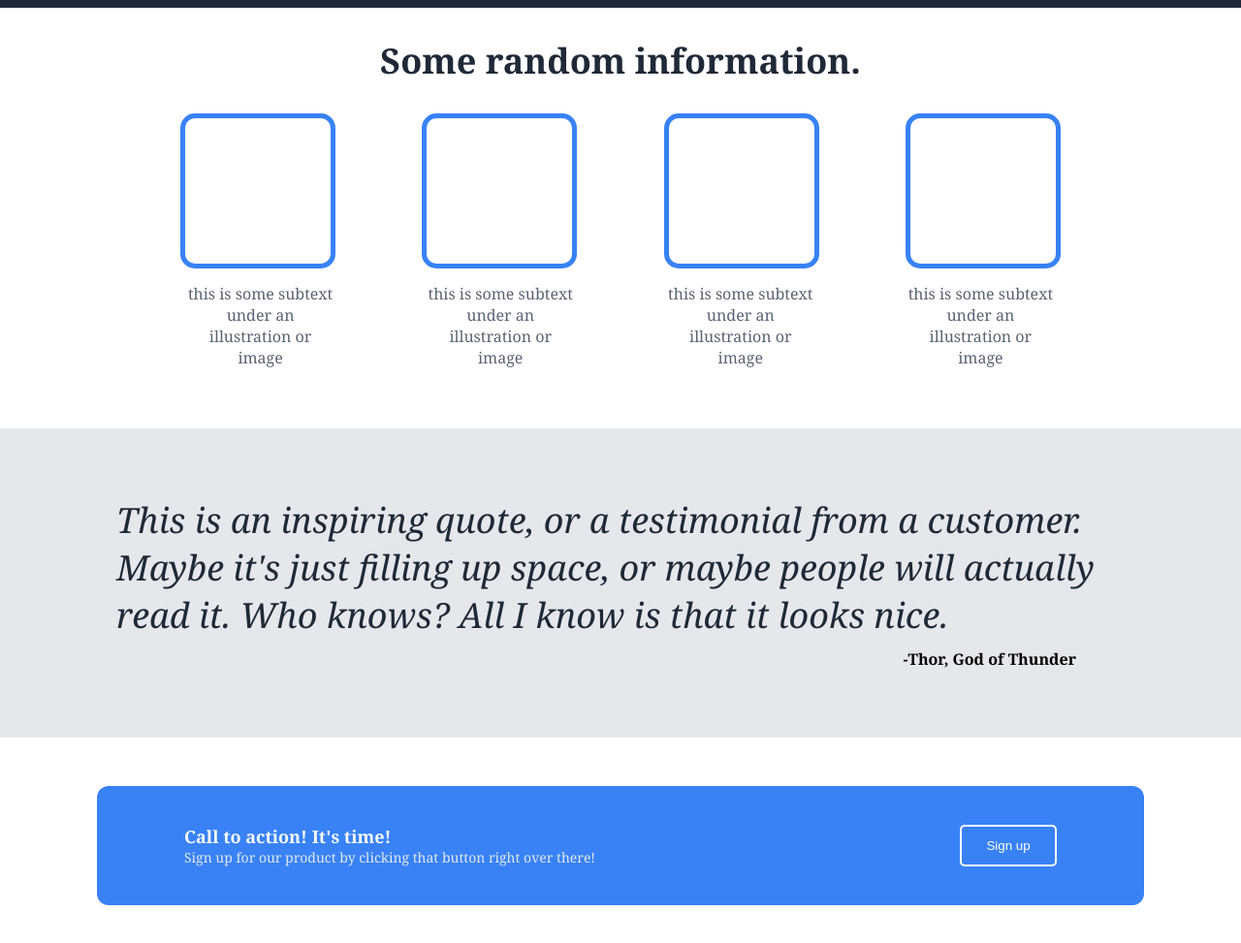
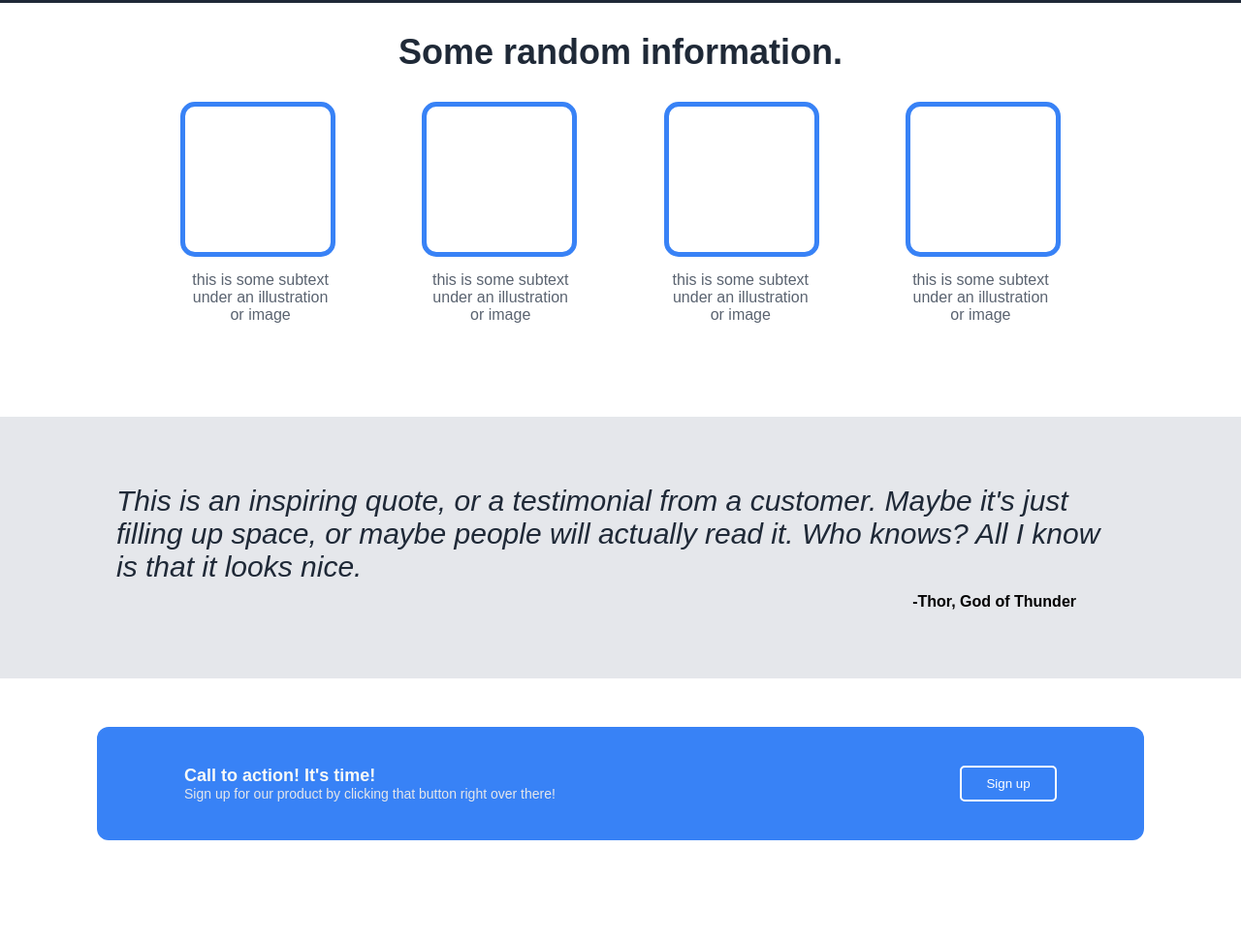
Before and after one commit to JoshSJKim/TOP-Project1-LandingPage, a plain HTML site: page index.html in a window 1280 px wide. Shown: the part 485-1458 px from the top of the page at 97% size. After the commit the page ends 1402 px from the top, so only its background shows below. Drawn offline with Linux system fonts and the light colour scheme.

Commit message:
Change font family to 'Arial'

```diff
--- a/style.css
+++ b/style.css
@@ -2,7 +2,7 @@ body {
   display: flex;
   flex-direction: column;
   flex: 1;
-  font-family: Georgia, 'Times New Roman', Times, serif;
+  font-family: Arial, Helvetica, sans-serif;
   margin: 0;
   padding: 0;
 }
@@ -131,7 +131,7 @@ button {
 }
 
 .section3 .quote {
-  font-size: 36px;
+  font-size: 30px;
   font-style: italic;
   color: #1F2937;
   padding-bottom: 10px;
```
